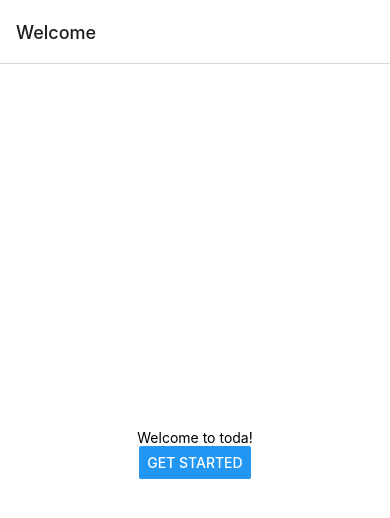
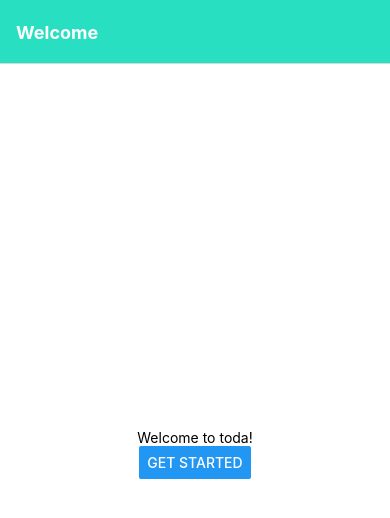
Before and after one commit to henrydeacy/twigg, a React Native app: screen / in a window 390 px wide. Shown: the top 518 px of the page. Built offline with nearby package versions, Linux system fonts and the light colour scheme.

Commit message:
add header styling

```diff
--- a/App.tsx
+++ b/App.tsx
@@ -11,7 +11,18 @@ const Stack = createNativeStackNavigator();
 export default function App() {
   return (
     <NavigationContainer>
-      <Stack.Navigator initialRouteName="Welcome">
+      <Stack.Navigator
+        initialRouteName="Welcome"
+        screenOptions={{
+          headerStyle: {
+            backgroundColor: "#29dfc1",
+          },
+          headerTintColor: "#fff",
+          headerTitleStyle: {
+            fontWeight: "bold",
+          },
+        }}
+      >
         <Stack.Screen name="Welcome" component={Welcome} />
         <Stack.Screen name="Profile" component={Profile} />
         <Stack.Screen name="Photos" component={Photos} />
```
